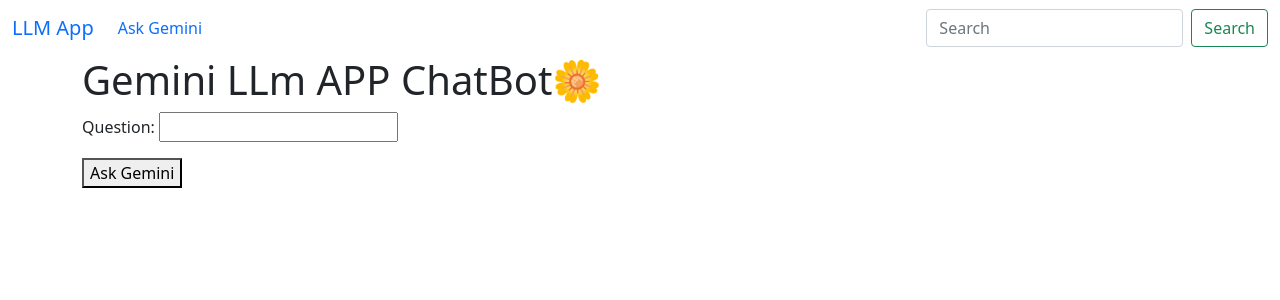
After one commit to senthil100695/QA_ChatBot_using_Django_Gemini, a Django app: page /chatbot/ in a window 1280 px wide. The commit adds this page. Shown: the top 300 px of the page. Run offline with Django 5.2, Linux system fonts and the light colour scheme.

Commit message:
app created

```diff
--- a/QABot_Gemini/LLMChat/admin.py
+++ b/QABot_Gemini/LLMChat/admin.py
@@ -1,5 +1,6 @@
 from django.contrib import admin
-from .models import GeminiBot
+from .models import GeminiBot,Profile
 
 # Register your models here.
 admin.site.register(GeminiBot)
+admin.site.register(Profile)
--- a/QABot_Gemini/LLMChat/models.py
+++ b/QABot_Gemini/LLMChat/models.py
@@ -1,10 +1,18 @@
 from django.db import models
+from django.contrib.auth.models import User
 
 # Create your models here.
 
 class GeminiBot(models.Model):
-    question = models.CharField(max_length = 255)
-    response = models.CharField(max_length=1000)
+    question = models.CharField(max_length = 1000)
+    response = models.TextField()
 
     def __str__(self):
         return self.response
+
+class Profile(models.Model):
+    user = models.OneToOneField(User, on_delete=models.CASCADE)
+    follows = models.ManyToManyField('self',related_name='followed_by',symmetrical=False,blank=True)
+
+    def __str__(self):
+        return self.user.Username
--- /dev/null
+++ b/QABot_Gemini/LLMChat/templates/ask_llm.html
@@ -0,0 +1,13 @@
+{% extends 'base.html' %}
+{% block content %}
+
+    <h1>Gemini LLm APP ChatBot🌼</h1>
+
+    <form method ='POST'>
+        {% csrf_token %}
+        {{form.as_p}}
+        <button>Ask Gemini</button>
+
+    </form>
+
+{% endblock %}
--- /dev/null
+++ b/QABot_Gemini/LLMChat/templates/base.html
@@ -0,0 +1,30 @@
+<!doctype html>
+<html lang="en">
+  <head>
+    <!-- Required meta tags -->
+    <meta charset="utf-8">
+    <meta name="viewport" content="width=device-width, initial-scale=1">
+
+    <!-- Bootstrap CSS -->
+    <link href="https://cdn.jsdelivr.net/npm/bootstrap@5.1.3/dist/css/bootstrap.min.css" rel="stylesheet" integrity="sha384-1BmE4kWBq78iYhFldvKuhfTAU6auU8tT94WrHftjDbrCEXSU1oBoqyl2QvZ6jIW3" crossorigin="anonymous">
+
+  </head>
+  <body>
+    {% include 'navbar.html' %}
+
+    <div class="container">
+         {% block content %}
+         {% endblock %}
+    </div>
+    <!-- Optional JavaScript; choose one of the two! -->
+
+    <!-- Option 1: Bootstrap Bundle with Popper -->
+    <script src="https://cdn.jsdelivr.net/npm/bootstrap@5.1.3/dist/js/bootstrap.bundle.min.js" integrity="sha384-ka7Sk0Gln4gmtz2MlQnikT1wXgYsOg+OMhuP+IlRH9sENBO0LRn5q+8nbTov4+1p" crossorigin="anonymous"></script>
+
+    <!-- Option 2: Separate Popper and Bootstrap JS -->
+    <!--
+    <script src="https://cdn.jsdelivr.net/npm/@popperjs/core@2.10.2/dist/umd/popper.min.js" integrity="sha384-7+zCNj/IqJ95wo16oMtfsKbZ9ccEh31eOz1HGyDuCQ6wgnyJNSYdrPa03rtR1zdB" crossorigin="anonymous"></script>
+    <script src="https://cdn.jsdelivr.net/npm/bootstrap@5.1.3/dist/js/bootstrap.min.js" integrity="sha384-QJHtvGhmr9XOIpI6YVutG+2QOK9T+ZnN4kzFN1RtK3zEFEIsxhlmWl5/YESvpZ13" crossorigin="anonymous"></script>
+    -->
+  </body>
+</html>
--- /dev/null
+++ b/QABot_Gemini/LLMChat/templates/navbar.html
@@ -0,0 +1,21 @@
+<nav class="navbar navbar-expand-lg bg-body-tertiary">
+    <div class="container-fluid">
+      <a class="navbar-brand" href="{% url 'home' %}">LLM App</a>
+      <button class="navbar-toggler" type="button" data-bs-toggle="collapse" data-bs-target="#navbarSupportedContent" aria-controls="navbarSupportedContent" aria-expanded="false" aria-label="Toggle navigation">
+        <span class="navbar-toggler-icon"></span>
+      </button>
+      <div class="collapse navbar-collapse" id="navbarSupportedContent">
+        <ul class="navbar-nav me-auto mb-2 mb-lg-0">
+
+          <li class="nav-item">
+            <a class="nav-link" href="{% url 'chatbot' %}">Ask Gemini</a>
+          </li>
+
+        </ul>
+        <form class="d-flex" role="search">
+          <input class="form-control me-2" type="search" placeholder="Search" aria-label="Search">
+          <button class="btn btn-outline-success" type="submit">Search</button>
+        </form>
+      </div>
+    </div>
+  </nav>
--- a/QABot_Gemini/LLMChat/urls.py
+++ b/QABot_Gemini/LLMChat/urls.py
@@ -1,6 +1,9 @@
 from django.urls import path
-from .views import home
+from . import views
+
+from .views import AskGemini
 
 urlpatterns = [
-    path('',home , name='home'),
+    path('',views.home , name='home'),
+    path('chatbot/',AskGemini.as_view(),name='chatbot')
 ]
--- a/QABot_Gemini/LLMChat/views.py
+++ b/QABot_Gemini/LLMChat/views.py
@@ -1,5 +1,41 @@
+import os
 from django.shortcuts import render
+from django.views.generic import CreateView
+from .models import GeminiBot
+import google.generativeai as genai
+from dotenv import load_dotenv
+from IPython.display import Markdown
+from IPython.display import display
+import textwrap
+load_dotenv()
+
 
 # Create your views here.
+
 def home(request):
-    return render(request,'home.html')
+    user_input = None
+
+    if request.method == 'POST':
+        user_input = request.POST['user_input']
+        GeminiBot.objects.create(question=user_input)
+        response = gemini_response(question=user_input)
+        GeminiBot.objects.create(response=response)
+
+
+    return render(request, 'home.html', {'response': response})
+
+def gemini_response(question):
+    genai.configure(api_key=os.environ['GOOGLE_API_KEY'])
+    model = genai.GenerativeModel(model_name='gemini-pro')
+    response =model.generate_content(question)
+
+    return (to_markdown(response.text)).data
+
+def to_markdown(text):
+  text = text.replace('•', '  *')
+  return Markdown(textwrap.indent(text, '<', predicate=lambda _: True))
+
+class AskGemini(CreateView):
+    model = GeminiBot
+    template_name = 'ask_llm.html'
+    fields = ['question']
```
Also changed, not shown: QABot_Gemini/LLMChat/templates/home.html (+22 -13 lines), QABot_Gemini/LLMChat/migrations/0002_profile.py (added), QABot_Gemini/LLMChat/migrations/0003_alter_geminibot_question_alter_geminibot_response.py (added).
